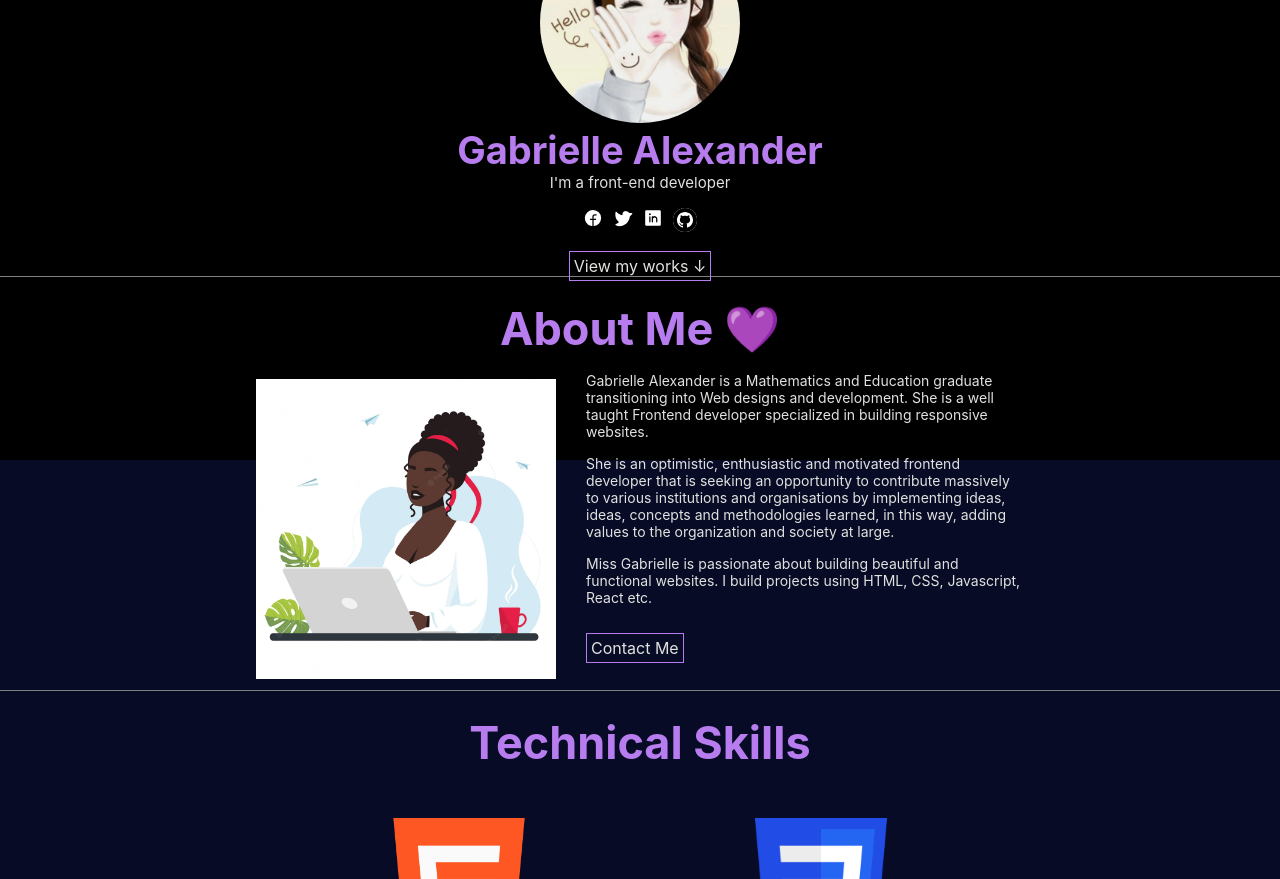
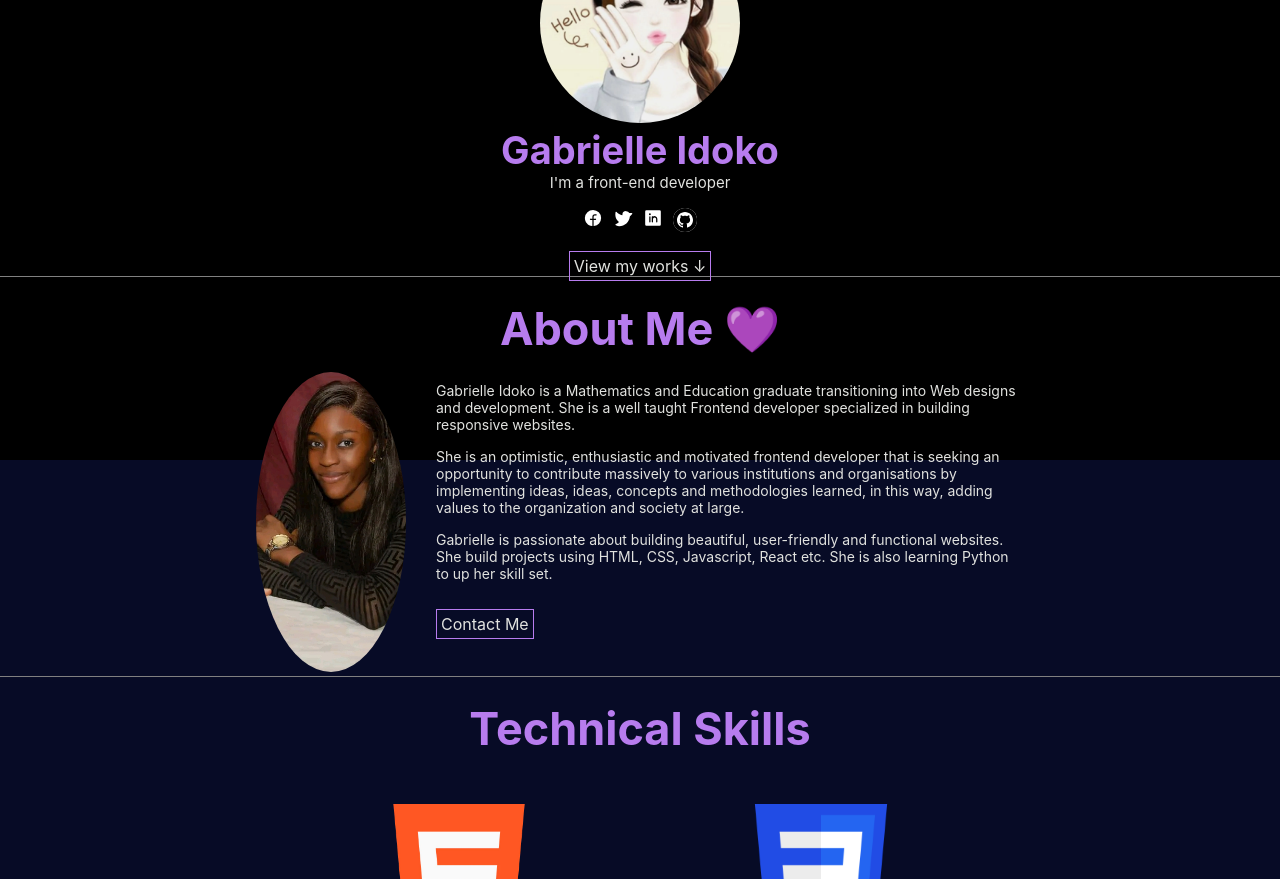
Before and after one commit to Gabbie99/Personal-portfolio, a React (Create React App) app: page / in a window 1280 px wide. Shown: the part 340-1219 px from the top of the page. Built offline with nearby package versions, Linux system fonts and the light colour scheme.

Commit message:
modified personal info

```diff
--- a/src/components/aboutMe/AboutMe.css
+++ b/src/components/aboutMe/AboutMe.css
@@ -41,6 +41,10 @@
     border: 1px solid rgb(183, 124, 238);
     padding: 4px;
 }
+.about-img img{
+    border-radius: 50%;
+    object-fit:cover
+}
 @media (max-width:425px) {
     .about-me {
         display: block;
@@ -51,6 +55,7 @@
     .about-img img {
         width: 250px;
         height: 250px;
+        border-radius: 50%;
 
     }
     .about {
--- a/src/components/aboutMe/AboutMe.jsx
+++ b/src/components/aboutMe/AboutMe.jsx
@@ -1,6 +1,6 @@
 import React from 'react'
 import './AboutMe.css'
-import blackb from '../../assets/redcup.webp'
+import gabbie from '../../assets/gabbie prof.jpg'
 
 function AboutMe() {
   return (
@@ -9,13 +9,13 @@ function AboutMe() {
         <h1>About Me &#128156;</h1>
         <div className="about-me">
             <div className='about-img'>
-                <img src={blackb} alt="lady" width={300}
+                <img src={gabbie} alt="lady" width={150}
                 height={300} />
             </div>
             <div className='about-text'>
-                <p>Gabrielle Alexander is a Mathematics and Education graduate transitioning into Web designs and development. She is a well taught Frontend developer specialized in building responsive websites.</p>
+                <p>Gabrielle Idoko is a Mathematics and Education graduate transitioning into Web designs and development. She is a well taught Frontend developer specialized in building responsive websites.</p>
                 <p>She is an optimistic, enthusiastic and motivated frontend developer that is seeking an opportunity to contribute massively to various institutions and organisations by implementing ideas, ideas, concepts and methodologies learned, in this way, adding values to the organization and society at large.</p>
-                <p>Miss Gabrielle is passionate about building beautiful and functional websites. I build projects using HTML, CSS, Javascript, React etc.</p>
+                <p>Gabrielle is passionate about building beautiful, user-friendly and functional websites. She build projects using HTML, CSS, Javascript, React etc. She is also learning Python to up her skill set.</p>
                 <div className="about-contact">
                     <span><a href='#contact'>Contact Me</a></span>
                 </div>
--- a/src/components/home/Home.jsx
+++ b/src/components/home/Home.jsx
@@ -9,7 +9,7 @@ function Home() {
     <div className='myhome'>
         <div className="home1">
             <a href="#about"><img src={profile} alt="me" width={200} height={200} className="pro" /></a>
-            <h1>Gabrielle Alexander</h1>
+            <h1>Gabrielle Idoko</h1>
             <p>I'm a front-end developer</p>
             <div className="icons">
             <FacebookLogo size={20} color="white" weight="fill" />
```
Also changed, not shown: src/assets/gabbie prof.jpg (added).
